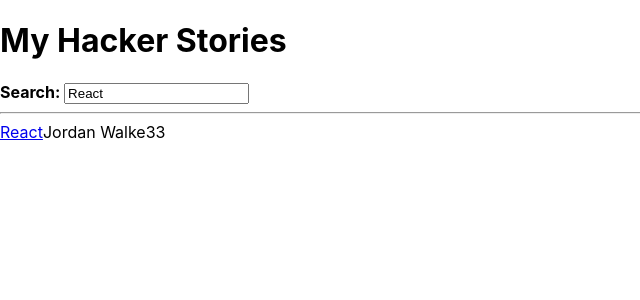
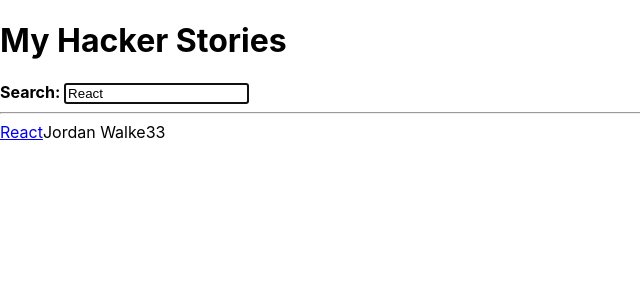
Before and after one commit to alfauramo/react-practice, a React (Create React App) app: page / in a window 1280 px wide. Shown: the top 300 px of the page, without its empty margins (0-640 px from the left). Built offline with nearby package versions, Linux system fonts and the light colour scheme.

Commit message:
Input component with useEffect and inputRef for set autoFocus.

```diff
--- a/src/components/InputWithLabel.js
+++ b/src/components/InputWithLabel.js
@@ -1,17 +1,26 @@
-import React from 'react';
+import React, { useRef, useEffect } from 'react';
 
 const InputWithLabel = props => {
 
-    const {id, value, onInputChange, type = 'text', children} = props;
+    const { id, value, onInputChange, type = 'text', children, isFocused } = props;
+    const inputRef = useRef();
 
-    return(
+    useEffect(() => {
+        if(isFocused && inputRef.current){
+            inputRef.current.focus();
+        }
+    }, [isFocused]);
+
+    return (
         <>
             <label htmlFor={id}>{children}</label>
 
             <input
+                ref={inputRef}
                 id={id}
                 type={type}
                 value={value}
+                autoFocus={isFocused}
                 onChange={onInputChange}
             />
         </>
--- a/src/components/Search.js
+++ b/src/components/Search.js
@@ -8,6 +8,7 @@ const Search = ({ search, onSearch }) => {
             id="search"
             label="Search"
             value={search}
+            isFocused
             onInputChange={onSearch}
         >
             <strong>Search: </strong>
```
